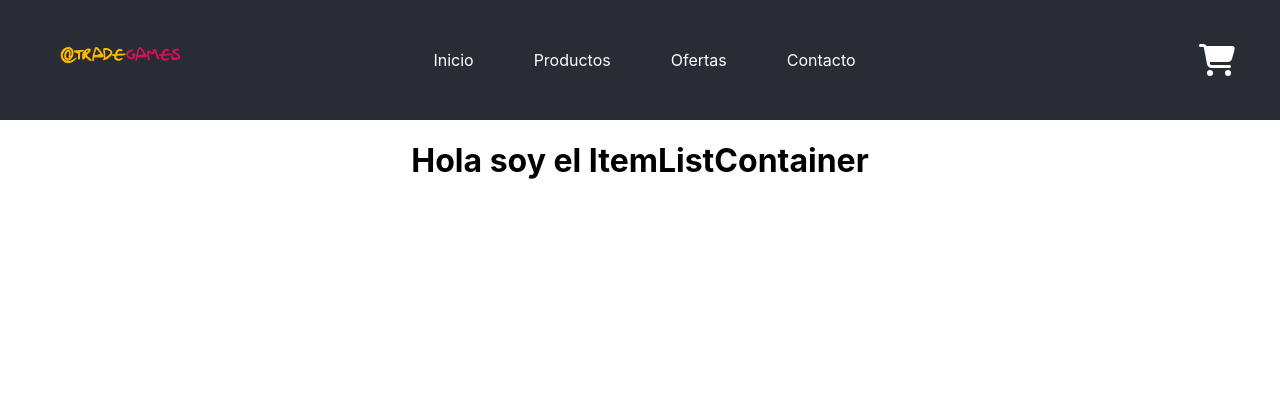
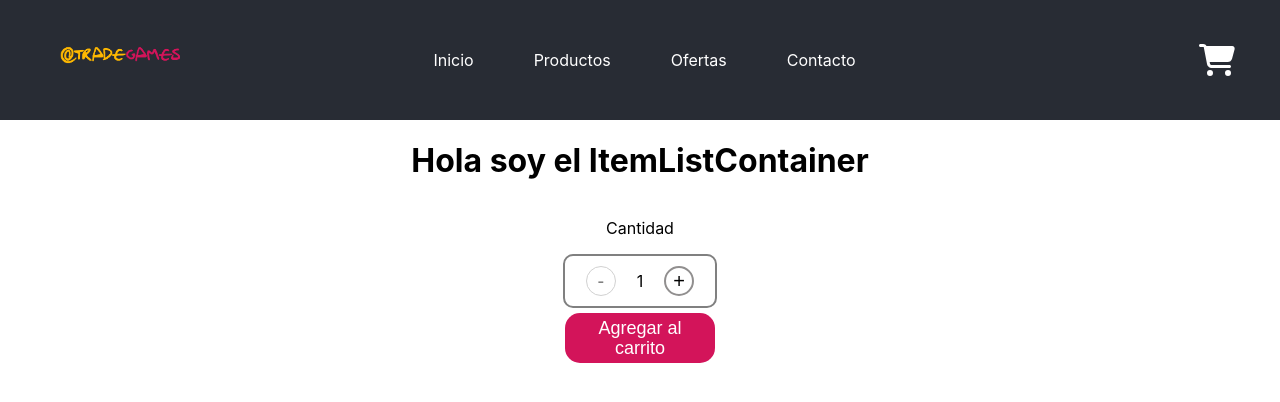
Before and after one commit to claunicole/ecommerce-gonzalez, a React (Create React App) app: page / in a window 1280 px wide. Shown: the top 402 px of the page. Built offline with nearby package versions, Linux system fonts and the light colour scheme.

Commit message:
Item Count creado

```diff
--- /dev/null
+++ b/src/components/ItemCount/ItemCount.css
@@ -0,0 +1,43 @@
+.item-count-container {
+    display: flex;
+    flex-direction: column;
+    align-items: center;
+
+  }
+
+  .count-container {
+    width: 150px;
+    height: 50px;
+    display: flex;
+    justify-content: space-evenly;
+    align-items: center;
+    border: 2px solid grey;
+    border-radius: 10px;
+  }
+  .button-container {
+    height: 30px;
+    width: 30px;
+    font-size: 20px;
+    line-height: 20px;
+    border-radius: 15px;
+    background: #fff;
+    border: 2px solid #918f8f;
+    cursor: pointer;
+
+  }
+
+  .button-container[disabled] {
+    color: grey;
+    border: 1px solid #d1d1d1;
+  }
+  .button-cart {
+    width: 150px;
+    height: 50px;
+    margin: 5px;
+    font-size: 18px;
+    line-height: 20px;
+    border-radius: 15px;
+    border: none;
+    color: #fff;;
+    background-color: #d3145a
+  }
--- /dev/null
+++ b/src/components/ItemCount/ItemCount.jsx
@@ -0,0 +1,42 @@
+import { useState } from "react";
+import "./ItemCount.css";
+export default function ItemCount({ stock, initial, onAdd }) {
+  const [count, setCount] = useState(initial);
+
+  const addProducts = (number) => {
+    setCount(count + number);
+  };
+
+  function addToCart() {
+    if (count > 1) {
+      alert(`Has agregado ${count} productos`);
+    } else {
+      alert(`Has agregado ${count} producto`);
+    }
+  }
+
+  return (
+    <div className="item-count-container">
+      <p>Cantidad </p>
+      <div className="count-container">
+        <button
+          className="button-container"
+          onClick={() => addProducts(-1)}
+          disabled={count <= 1 ? true : null}
+        >
+          -
+        </button>
+        {count}
+        <button
+          className="button-container"
+          onClick={() => addProducts(+1)}
+          disabled={count === stock ? true : null}
+        >
+          +
+        </button>
+      </div>
+      <button className="button-cart"
+      onClick={addToCart}>Agregar al carrito</button>
+    </div>
+  );
+}
--- a/src/components/ItemListContainer/ItemListContainer.jsx
+++ b/src/components/ItemListContainer/ItemListContainer.jsx
@@ -1,8 +1,10 @@
+import ItemCount from "../ItemCount/ItemCount";
 
  function ItemListContainer({ greeting }) {
     return (
         <div>
             <h1>{greeting}</h1>
+            <ItemCount stock={10} initial={1} />
         </div>
     )
   }
--- a/src/index.js
+++ b/src/index.js
@@ -11,7 +11,4 @@ root.render(
   </React.StrictMode>
 );
 
-// If you want to start measuring performance in your app, pass a function
-// to log results (for example: reportWebVitals(console.log))
-// or send to an analytics endpoint. Learn more: https://bit.ly/CRA-vitals
 reportWebVitals();
```
